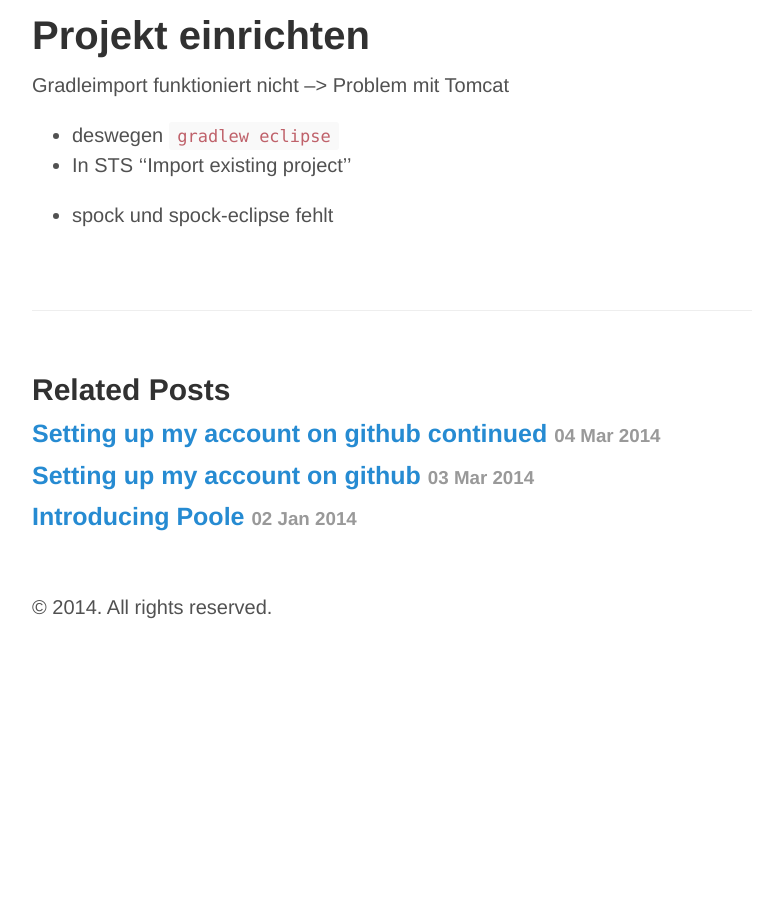
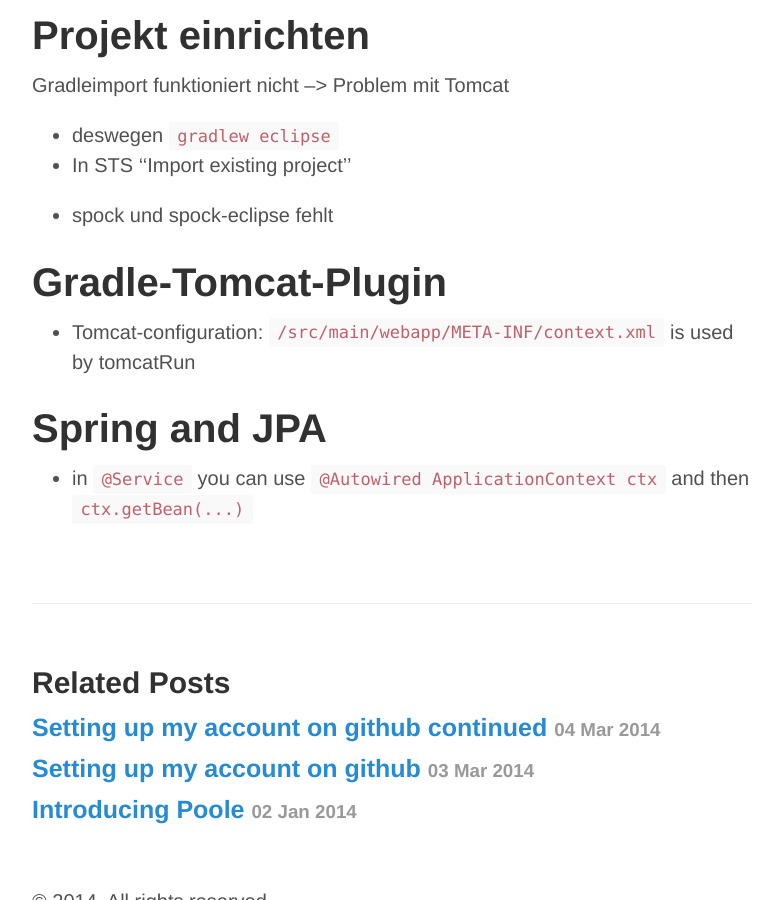
Before and after one commit to wm65/wm65.github.io, a Jekyll site: the page built from _posts/2014-03-04-uploading-local-project-to-github.md, in a window 1280 px wide and 900 px high, scrolled down 2089 px. Shown: the whole window, without its empty margins (248-1031 px from the left). Built offline with Jekyll 4.4.1, drawn with Linux system fonts in a browser that asks for light colours; Markdown is read by kramdown in place of the engine named in the settings; before the commit the page ends 2731 px from its top, so only the background shows below that.

Commit message:
Gradle-Tomcat-Plugin

````diff
--- a/_posts/2014-03-04-uploading-local-project-to-github.md
+++ b/_posts/2014-03-04-uploading-local-project-to-github.md
@@ -87,3 +87,12 @@
 * In STS ''Import existing project''
 
 * spock und spock-eclipse fehlt
+
+Gradle-Tomcat-Plugin
+======================
+* Tomcat-configuration: ```/src/main/webapp/META-INF/context.xml``` is used by tomcatRun
+
+
+Spring and JPA
+==================
+* in ```@Service``` you can use ```@Autowired ApplicationContext ctx``` and then ```ctx.getBean(...)```
````
